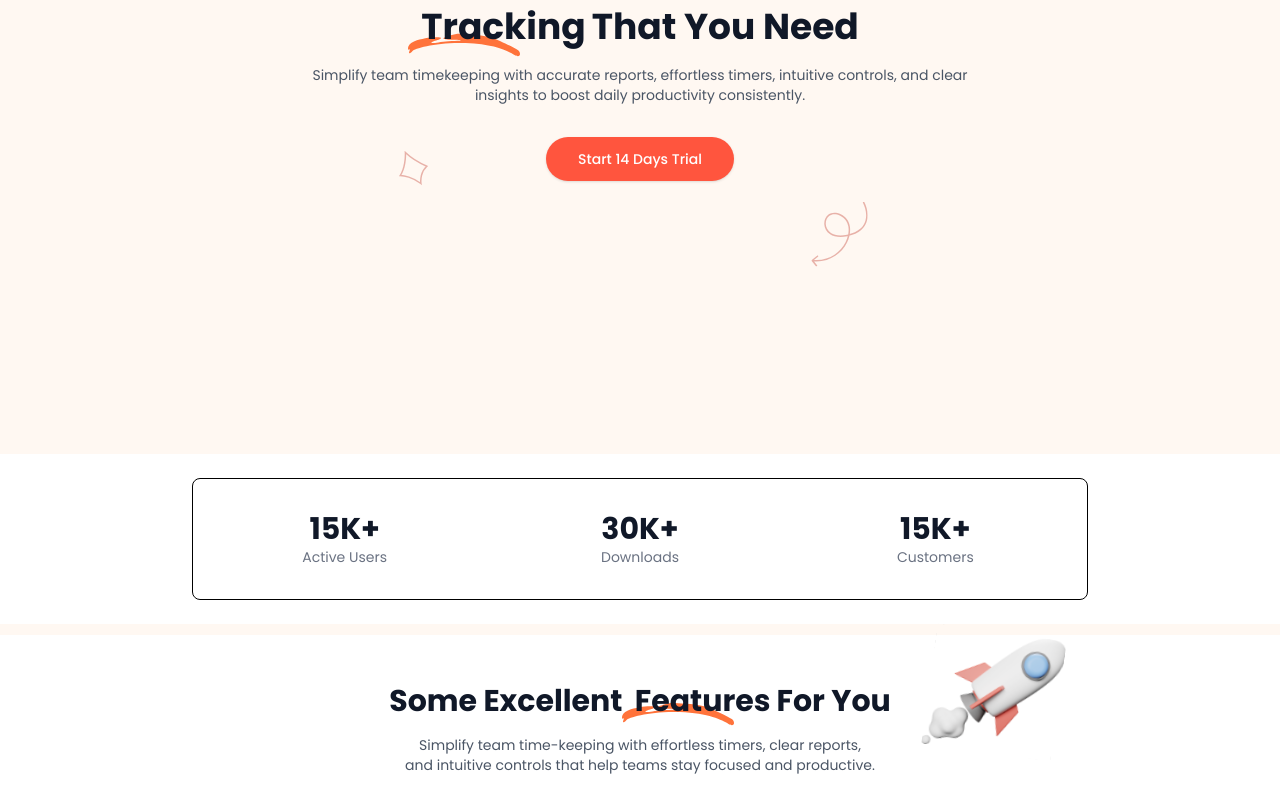
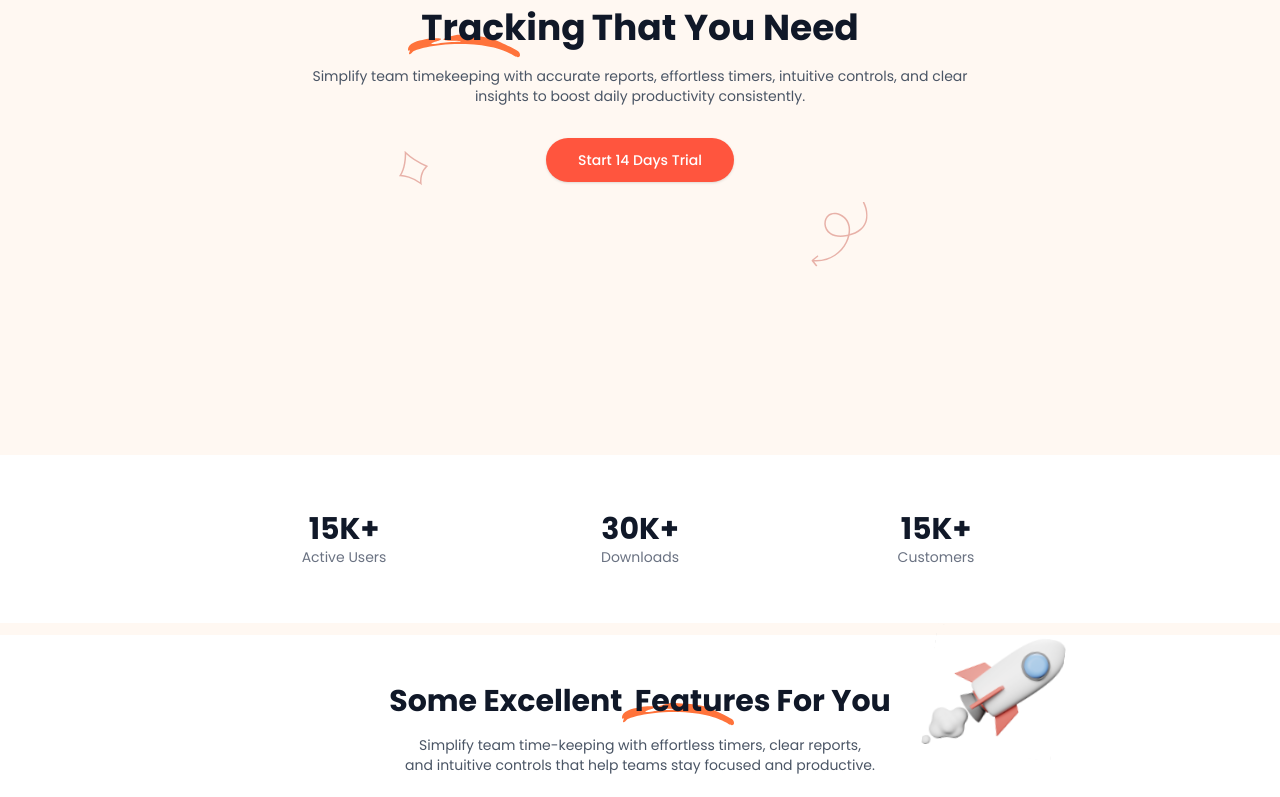
Before and after one commit to EMMANUEL08161823021/Saasto, a Next.js app: page / in a window 1280 px wide. Shown: the part 389-1186 px from the top of the page. Built offline with nearby package versions, Linux system fonts and the light colour scheme.

Commit message:
final touch

```diff
--- a/app/components/Hero.jsx
+++ b/app/components/Hero.jsx
@@ -162,12 +162,12 @@ const Hero = () => {
         </div>
 
         {/* Right Image */}
-        <img className='absolute hidden lg:block" right-[3%] top-[40%] border' src={"/assets/mobile-screen-2.svg"} alt='mobile-screen-2' />
+        <img className='absolute hidden lg:block" right-[3%] top-[40%]' src={"/assets/mobile-screen-2.svg"} alt='mobile-screen-2' />
       </div>
       <div className="bg-white h-auto w-full p-6 flex  justify-center">
         <motion.div
           ref={ref}
-          className="flex flex-col md:flex-row justify-center gap-6 max-w-4xl w-full border border-black rounded-lg p-4"
+          className="flex flex-col md:flex-row justify-center gap-6 max-w-4xl w-full border-black rounded-lg p-4"
           variants={container}
           initial="hidden"
           animate={inView ? 'show' : 'hidden'}
```
